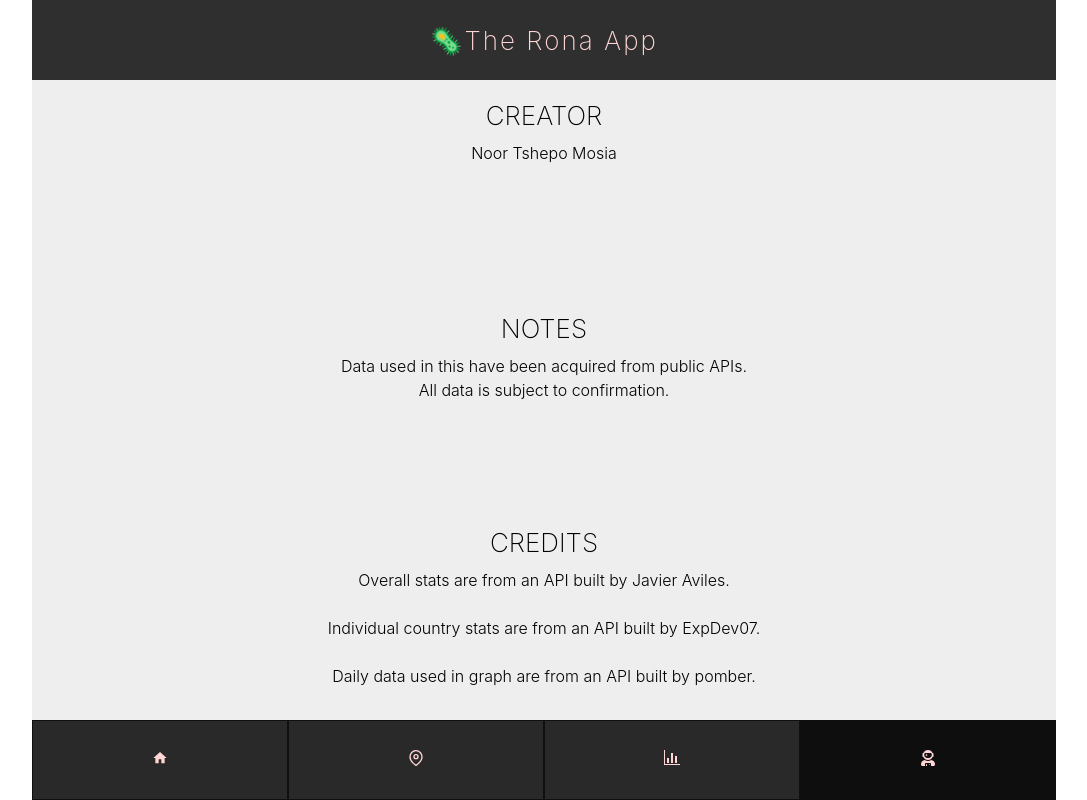
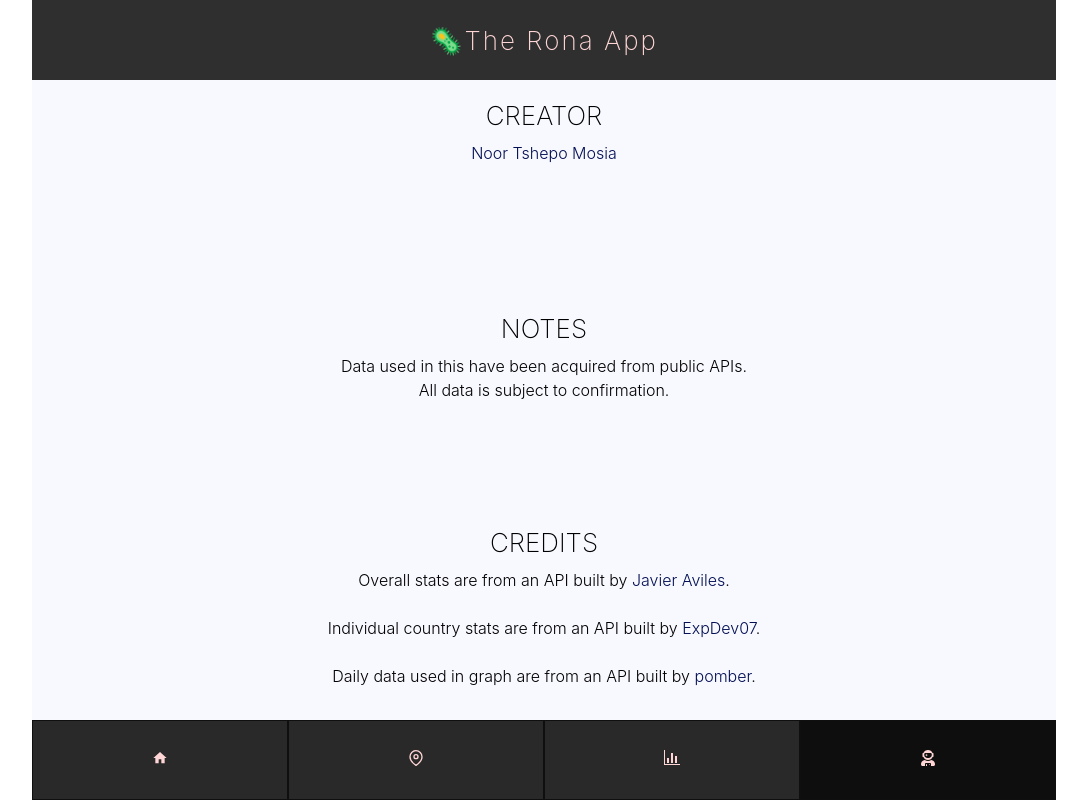
Before and after one commit to NoorMosia/Corona-stats, a React (Create React App) app: page /about in a window 1280 px wide. Shown: the whole page, without its empty margins (96-1183 px from the left). Built offline with nearby package versions, Linux system fonts and the light colour scheme; what react-google-maps would draw is missing.

Commit message:
changed wrapper and link colors

```diff
--- a/src/components/Wrapper/Wrapper.module.css
+++ b/src/components/Wrapper/Wrapper.module.css
@@ -1,7 +1,7 @@
 .Wrapper {
     display: flex;
     flex-direction: column;
-    background: rgb(236, 236, 236);
+    background: ghostwhite;
     height: 100vh;
     width: 80%;
 }
@@ -12,3 +12,6 @@
         width: 100%;
     }
 }
+
+
+/* background: rgb(236, 236, 236); */
--- a/src/containers/AboutView/AboutView.module.css
+++ b/src/containers/AboutView/AboutView.module.css
@@ -2,13 +2,13 @@
     display: flex;
     flex-direction: column;
     text-align: center;
-    background: #eee;
+    background: ghostwhite;
     height: 80vh;
     overflow: scroll;
 }
 
 .AboutView a {
-    color: black;
+    color: rgb(2, 15, 83);
     cursor: pointer;
 }
 
--- a/src/containers/GraphView/GraphView.module.css
+++ b/src/containers/GraphView/GraphView.module.css
@@ -1,6 +1,7 @@
 .GraphView {
     height: 80vh;
     overflow: scroll;
+    background: ghostwhite;
 }
 
 .Text {
--- a/src/containers/MapView/MapView.module.css
+++ b/src/containers/MapView/MapView.module.css
@@ -1,4 +1,5 @@
 .MapView {
     height: 80vh;
     width: 100%;
+    background: ghostwhite;
 }
--- a/src/containers/OverallView/OverallView.module.css
+++ b/src/containers/OverallView/OverallView.module.css
@@ -5,4 +5,5 @@
     justify-content: space-evenly;
     height: 80vh;
     overflow: scroll;
+    background: ghostwhite;
 }
```
